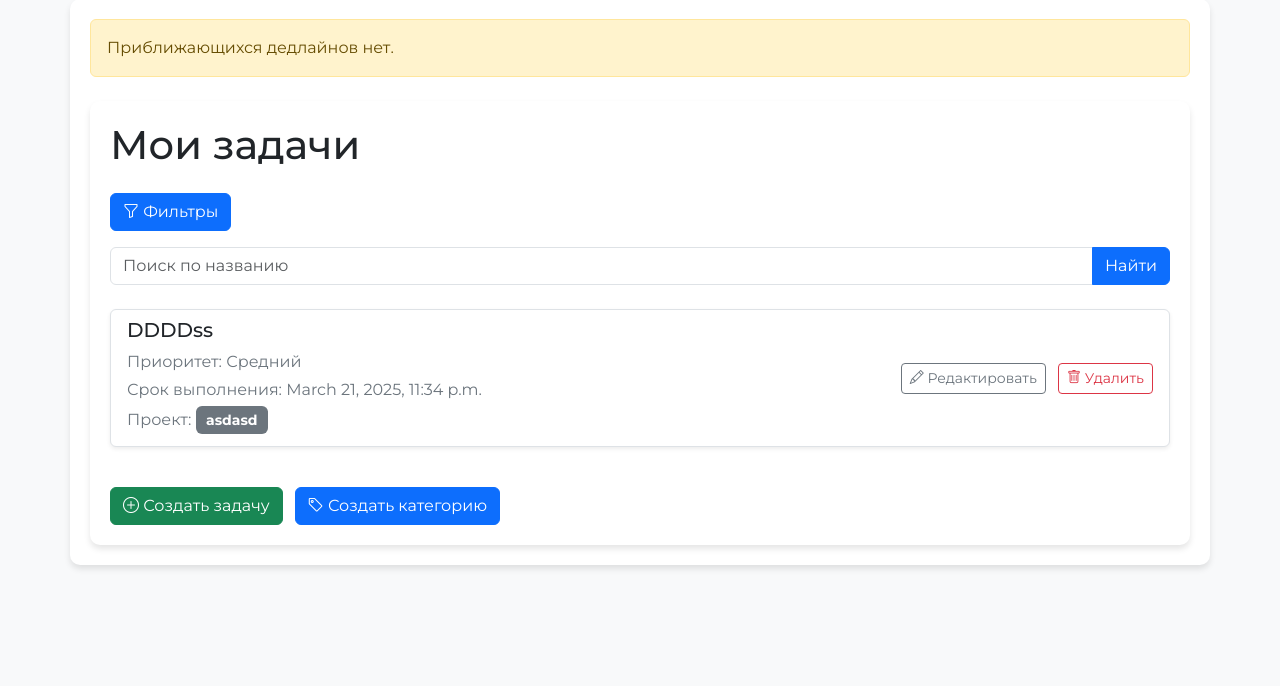
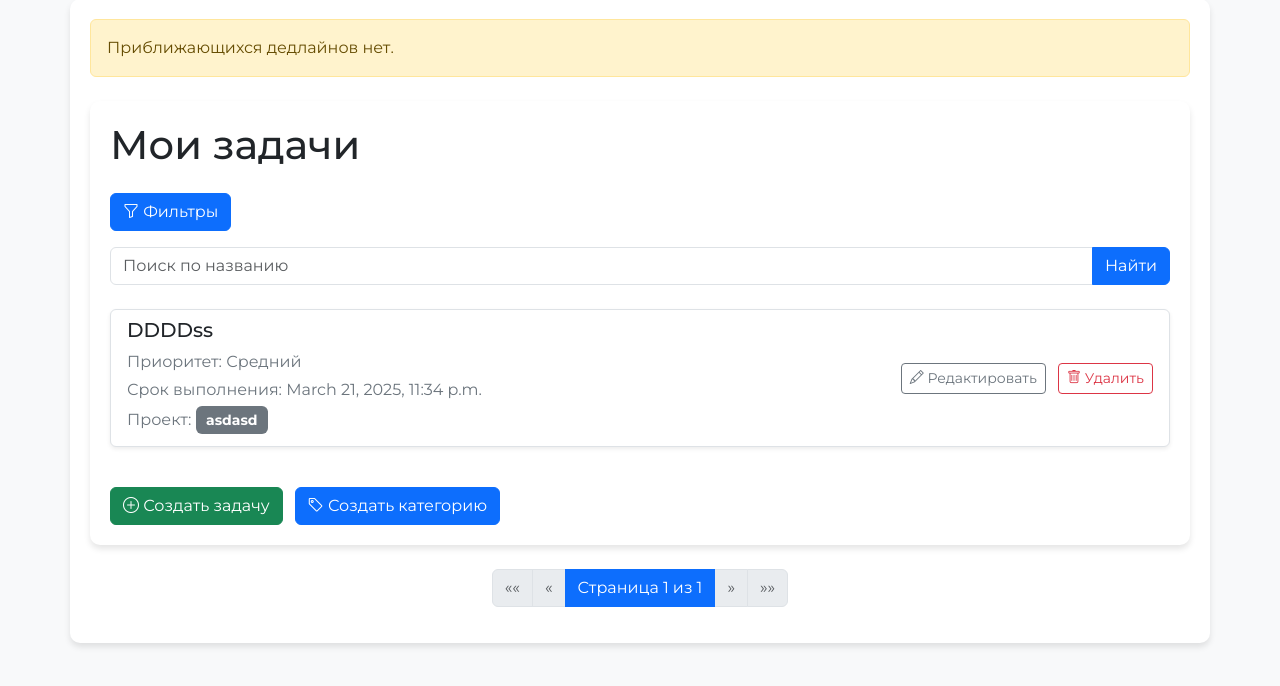
Before and after one commit to 24slang/TaskMaster, a Django app: page /task-manager/task-list in a window 1280 px wide. Shown: the part 98-784 px from the top of the page. Run offline with Django 5.2, Linux system fonts and the light colour scheme; a user stored in the database is signed in; data comes from the database, SQL or seed files in the repository; both versions use the stored data as it was after the commit.

Commit message:
requirements.txt file add

```diff
--- a/taskmanager/templates/taskmanager/task_list.html
+++ b/taskmanager/templates/taskmanager/task_list.html
@@ -102,6 +102,7 @@
         {% endfor %}
     </div>
 
+
     <!-- Кнопки для создания задачи и проекта -->
     <div class="mt-4">
         <a href="{% url 'taskmanager:create_task' %}" class="btn btn-success">
@@ -134,6 +135,57 @@
         </div>
     </div>
 </div>
+
+    <!-- Пагинация -->
+<nav aria-label="Page navigation">
+    <ul class="pagination justify-content-center mt-4">
+        {% if tasks.has_previous %}
+            <li class="page-item">
+                <a class="page-link" href="?page=1" aria-label="Первая">
+                    <span aria-hidden="true">&laquo;&laquo;</span>
+                </a>
+            </li>
+            <li class="page-item">
+                <a class="page-link" href="?page={{ tasks.previous_page_number }}" aria-label="Предыдущая">
+                    <span aria-hidden="true">&laquo;</span>
+                </a>
+            </li>
+        {% else %}
+            <li class="page-item disabled">
+                <span class="page-link">&laquo;&laquo;</span>
+            </li>
+            <li class="page-item disabled">
+                <span class="page-link">&laquo;</span>
+            </li>
+        {% endif %}
+
+        <li class="page-item active">
+            <span class="page-link">
+                Страница {{ tasks.number }} из {{ tasks.paginator.num_pages }}
+            </span>
+        </li>
+
+        {% if tasks.has_next %}
+            <li class="page-item">
+                <a class="page-link" href="?page={{ tasks.next_page_number }}" aria-label="Следующая">
+                    <span aria-hidden="true">&raquo;</span>
+                </a>
+            </li>
+            <li class="page-item">
+                <a class="page-link" href="?page={{ tasks.paginator.num_pages }}" aria-label="Последняя">
+                    <span aria-hidden="true">&raquo;&raquo;</span>
+                </a>
+            </li>
+        {% else %}
+            <li class="page-item disabled">
+                <span class="page-link">&raquo;</span>
+            </li>
+            <li class="page-item disabled">
+                <span class="page-link">&raquo;&raquo;</span>
+            </li>
+        {% endif %}
+    </ul>
+</nav>
 
 <!-- Подключение Bootstrap Icons -->
 <link href="https://cdn.jsdelivr.net/npm/bootstrap-icons@1.10.3/font/bootstrap-icons.css" rel="stylesheet">
--- a/taskmanager/views.py
+++ b/taskmanager/views.py
@@ -61,10 +61,13 @@ def create_category(request):
     return render(request, 'taskmanager/create_category.html')
 
 
+from django.core.paginator import Paginator, EmptyPage, PageNotAnInteger
+
 @login_required
 def task_list(request):
     tasks = Task.objects.filter(created_by=request.user)
 
+    # Фильтрация задач
     search_query = request.GET.get('search')
     if search_query:
         tasks = tasks.filter(title__icontains=search_query)
@@ -88,6 +91,16 @@ def task_list(request):
     due_date = request.GET.get('due_date')
     if due_date:
         tasks = tasks.filter(due_date__lte=due_date)
+
+    page = request.GET.get('page', 1)
+    paginator = Paginator(tasks, 10)
+
+    try:
+        tasks = paginator.page(page)
+    except PageNotAnInteger:
+        tasks = paginator.page(1)
+    except EmptyPage:
+        tasks = paginator.page(paginator.num_pages)
 
     now = timezone.now()
     deadline_threshold = now + timedelta(days=1)
```
Also changed, not shown: accounts/models.py (line endings or trailing spaces), db.sqlite3, taskmanager/templates/taskmanager/project_list.html (line endings or trailing spaces).
